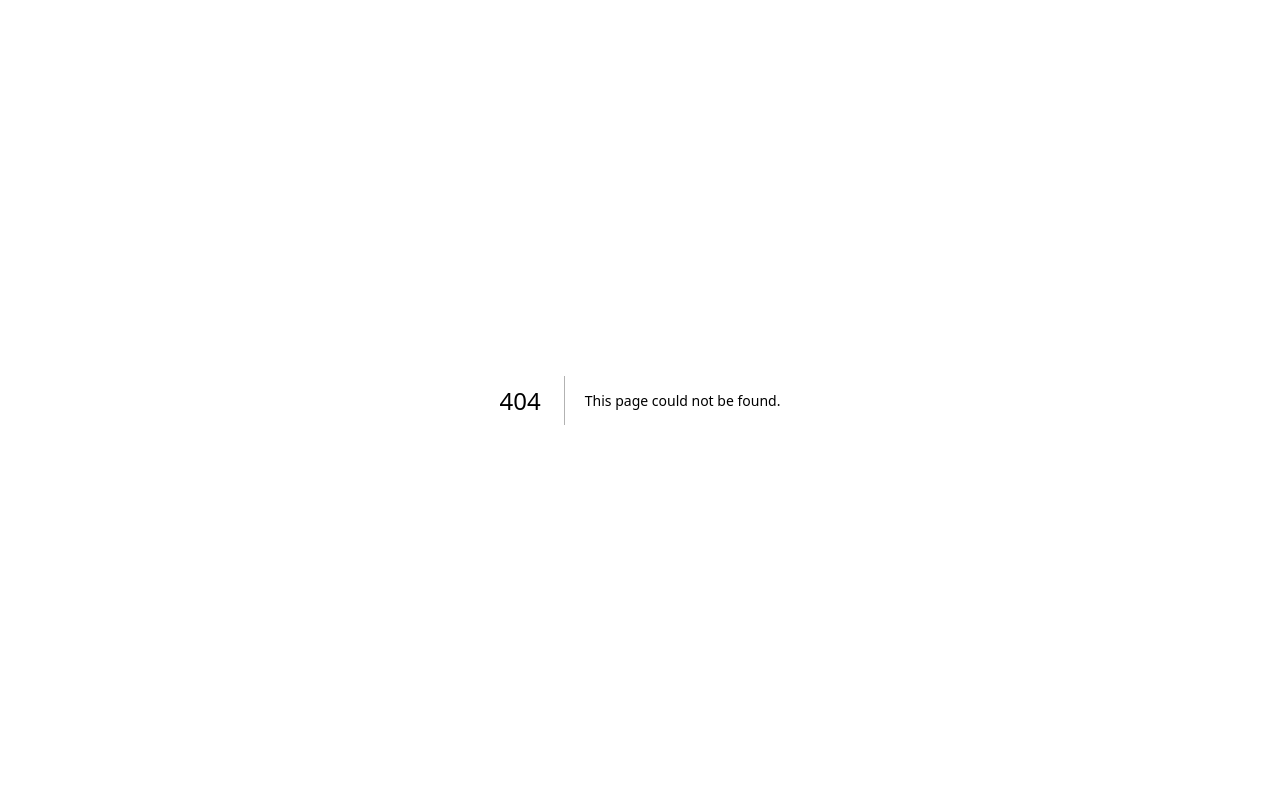
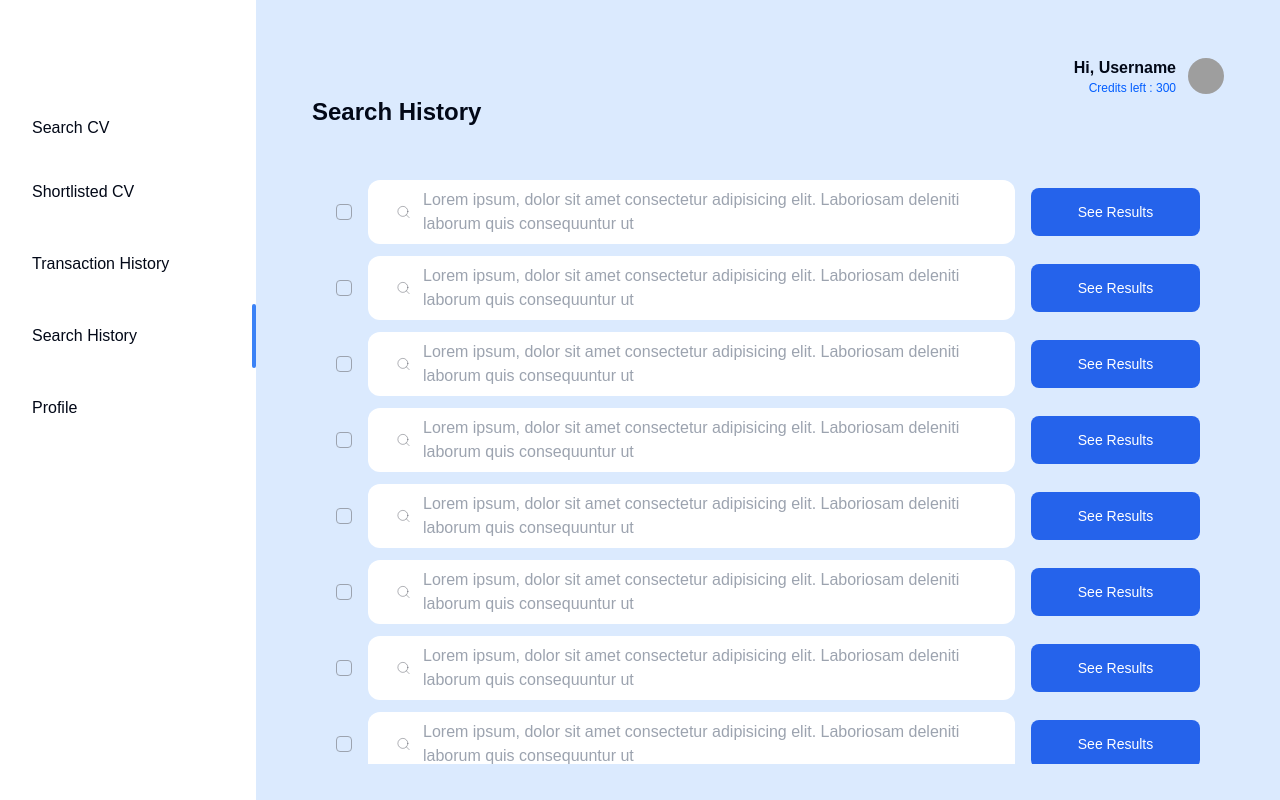
Before and after one commit to anandk1997/ai-cv, a Next.js app: page /search-history in a window 1280 px wide. Before the commit this address had no page. Built offline with nearby package versions, Linux system fonts and the light colour scheme; grey boxes are pictures that could not be loaded.

Commit message:
search history

```diff
--- /dev/null
+++ b/src/app/(main)/search-history/page.tsx
@@ -0,0 +1,37 @@
+"use client";
+
+import { Checkbox } from "@/components/ui/auth/checkbox";
+import { Search } from "lucide-react";
+
+const SearchHistory = () => {
+  return (
+    <>
+      <h1 className="pb-7 text-2xl font-semibold">Search History</h1>
+
+      <div className="w-full rounded-md h-[calc(100%_-_80px)] overflow-auto p-6">
+        {Array.from({ length: 20 }).map(() => (
+          <div className="flex gap-4 align-middle items-center mb-3">
+            <Checkbox className="h-4 w-4 border-gray-400" />
+
+            <div className="flex gap-4 align-middle items-center">
+              <div className="flex items-center gap-3 bg-white px-7 h-16 rounded-xl">
+                <Search size={20} strokeWidth={0.5} />
+
+                <span className="text-gray-400">
+                  Lorem ipsum, dolor sit amet consectetur adipisicing elit.
+                  Laboriosam deleniti laborum quis consequuntur ut
+                </span>
+              </div>
+
+              <button className="rounded-lg bg-blue-600 text-white h-12 w-56 text-sm">
+                See Results
+              </button>
+            </div>
+          </div>
+        ))}
+      </div>
+    </>
+  );
+};
+
+export default SearchHistory;
```
